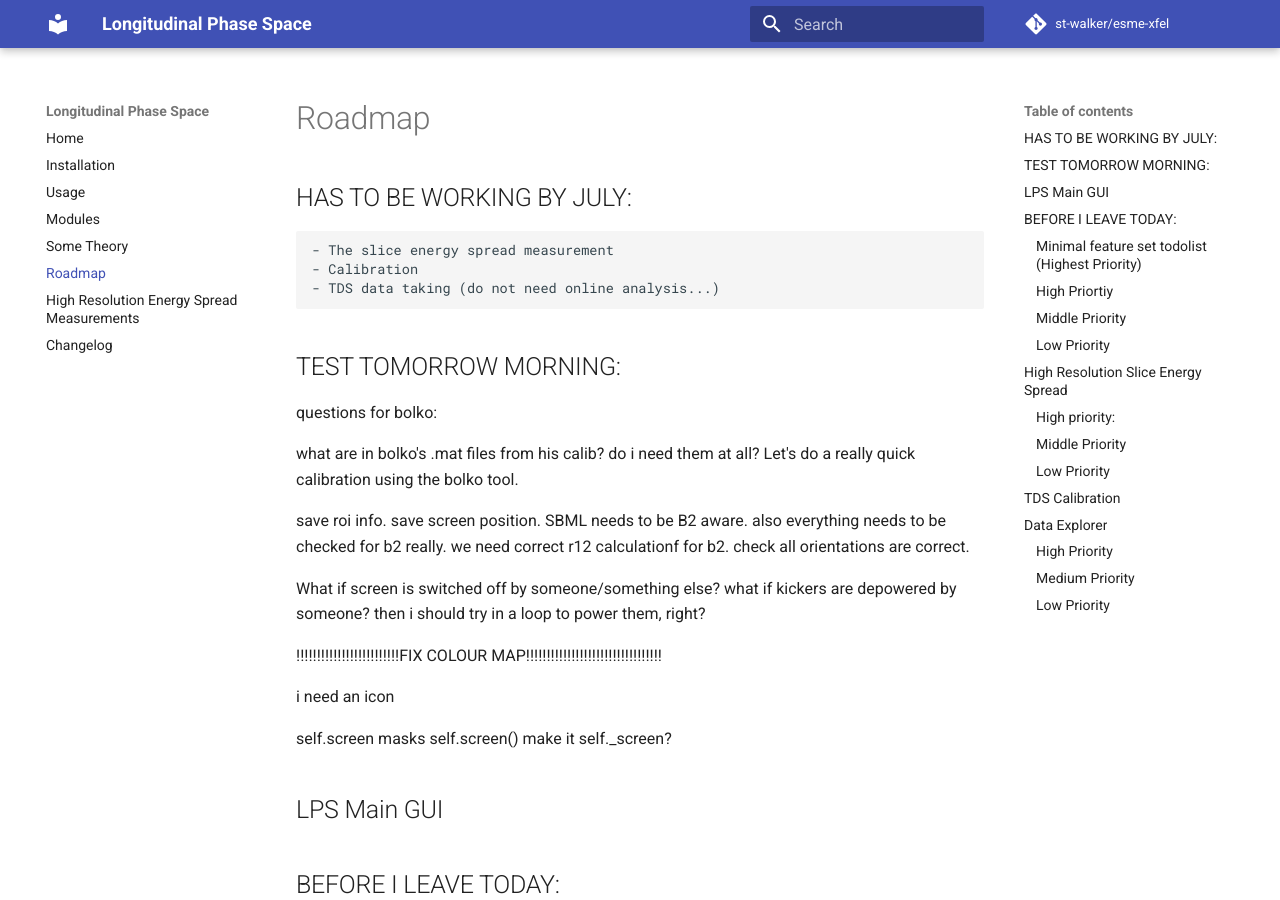
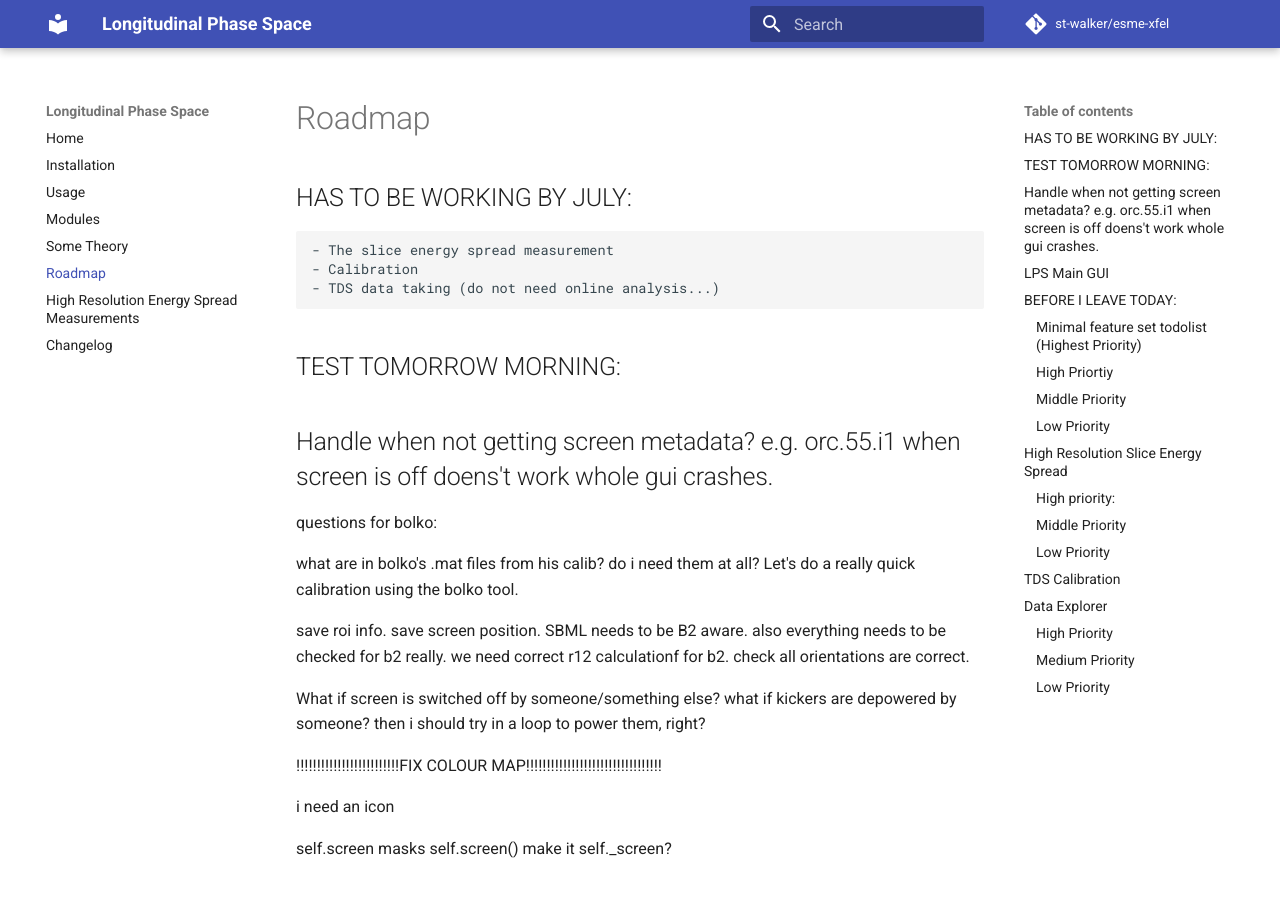
Before and after one commit to st-walker/esme, an MkDocs documentation site: the page built from docs/todo.md, in a window 1280 px wide and 900 px high. Built offline with MkDocs 1.6.1 and Material for MkDocs 9.7.7, drawn with Linux system fonts in a browser that asks for light colours; comment, search, counter and statistics services are not loaded.

```diff
--- a/docs/todo.md
+++ b/docs/todo.md
@@ -6,6 +6,8 @@
 
 # TEST TOMORROW MORNING:
 
+
+# Handle when not getting screen metadata?  e.g. orc.55.i1 when screen is off doens't work whole gui crashes.
 
 questions for bolko:
 
```
Also changed, not shown: 1 other file.
